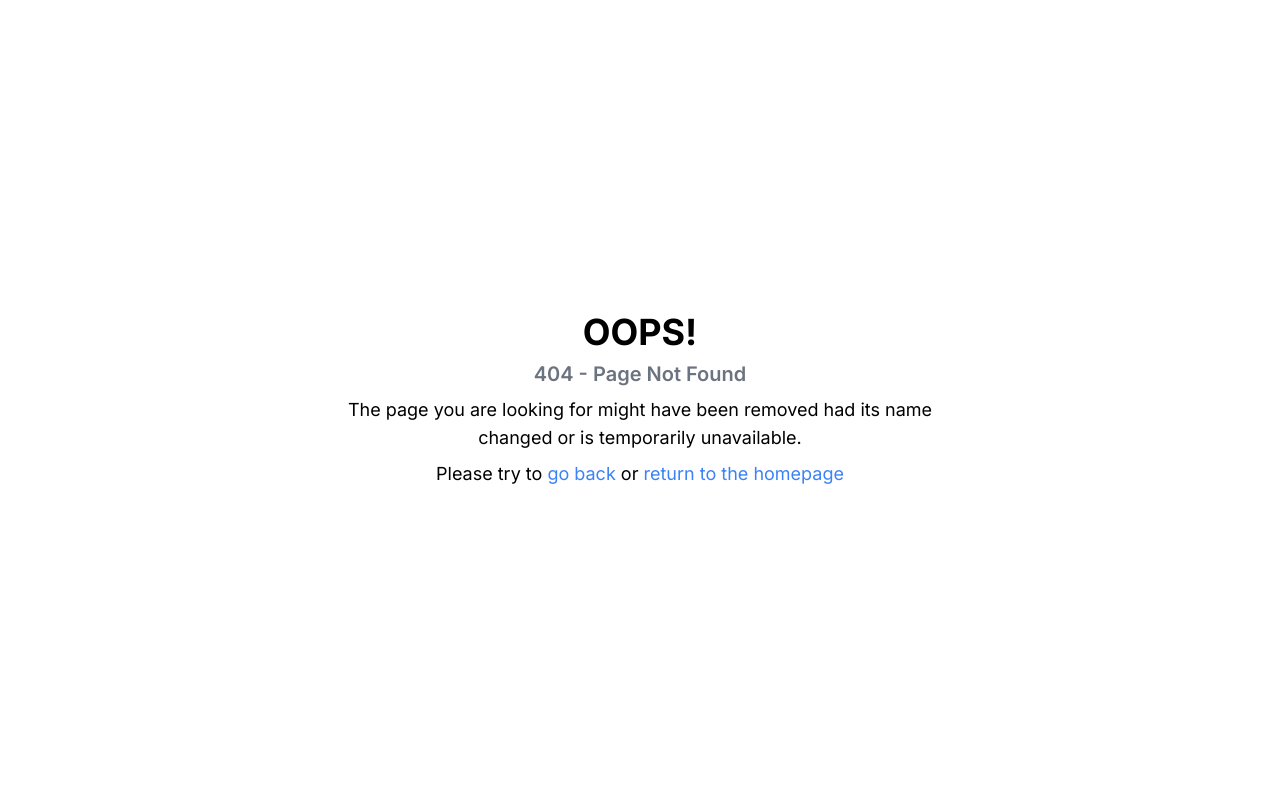
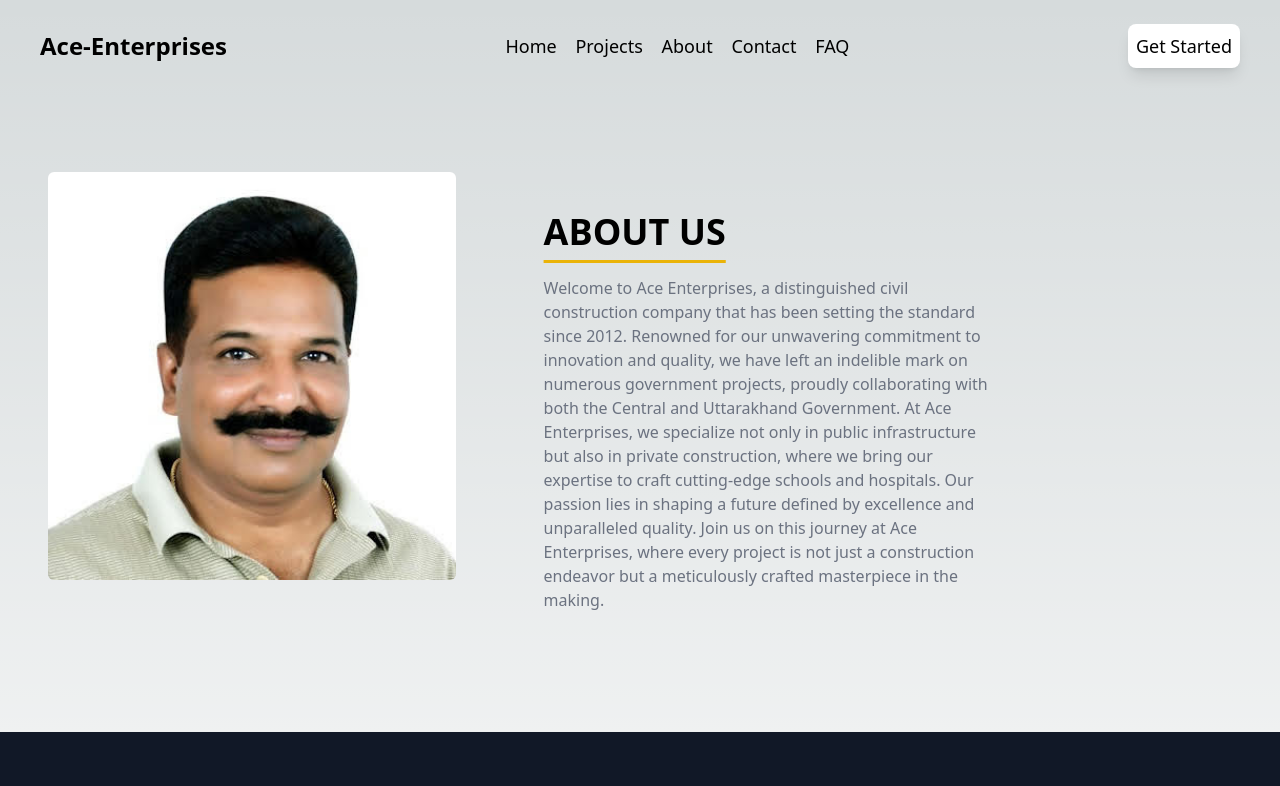
Before and after one commit to rohitbedwal9/ace-enterprises, a Next.js app: page /about in a window 1280 px wide. Before the commit this address had no page. Shown: the top 786 px of the page. Built offline with nearby package versions, Linux system fonts and the light colour scheme.

Commit message:
added about page

```diff
--- /dev/null
+++ b/src/app/about/page.js
@@ -0,0 +1,57 @@
+import Image from "next/image";
+import aboutImage from "../../../public/images/about.jpeg";
+import { Navbar } from "@/components";
+import { Footer } from "@/components";
+
+export default function About() {
+  return (
+    <>
+      <head>
+        <title>About Us page</title>
+        <link
+          rel="stylesheet"
+          href="https://cdnjs.cloudflare.com/ajax/libs/font-awesome/6.3.0/css/all.min.css"
+        />
+        <style>
+          {`
+            @import url('https://fonts.googleapis.com/css2?family=Poppins:wght@400;500;600&display=swap');
+          `}
+        </style>
+      </head>
+      <body className="font-poppins">
+        <Navbar />
+        <section className="flex flex-col md:flex-row justify-center items-center md:items-start px-4 md:px-12 py-8 md:py-20">
+          <div className="about-left md:pr-12 md:w-5/12 order-2 md:order-1">
+            <Image
+              src={aboutImage}
+              alt="About Img"
+              width={420}
+              height={280}
+              className="rounded-md"
+            />
+          </div>
+
+          <div className="about-right w-full md:w-7/12 md:pr-8 lg:pr-48 order-1 md:order-2 m-10">
+            <h1 className=" underline	decoration-yellow-500  underline-offset-[15px] text-4xl mb-4 md:mb-2 font-semibold">ABOUT US</h1>
+            <p className="text-gray-500 text-base mt-6">
+              Welcome to Ace Enterprises, a distinguished civil construction
+              company that has been setting the standard since 2012. Renowned
+              for our unwavering commitment to innovation and quality, we have
+              left an indelible mark on numerous government projects, proudly
+              collaborating with both the Central and Uttarakhand Government. At
+              Ace Enterprises, we specialize not only in public infrastructure
+              but also in private construction, where we bring our expertise to
+              craft cutting-edge schools and hospitals. Our passion lies in
+              shaping a future defined by excellence and unparalleled quality.
+              Join us on this journey at Ace Enterprises, where every project
+              is not just a construction endeavor but a meticulously crafted
+              masterpiece in the making.
+            </p>
+          </div>
+        </section>
+
+        <Footer />
+      </body>
+    </>
+  );
+}
```
Also changed, not shown: public/images/about.jpeg (added).
